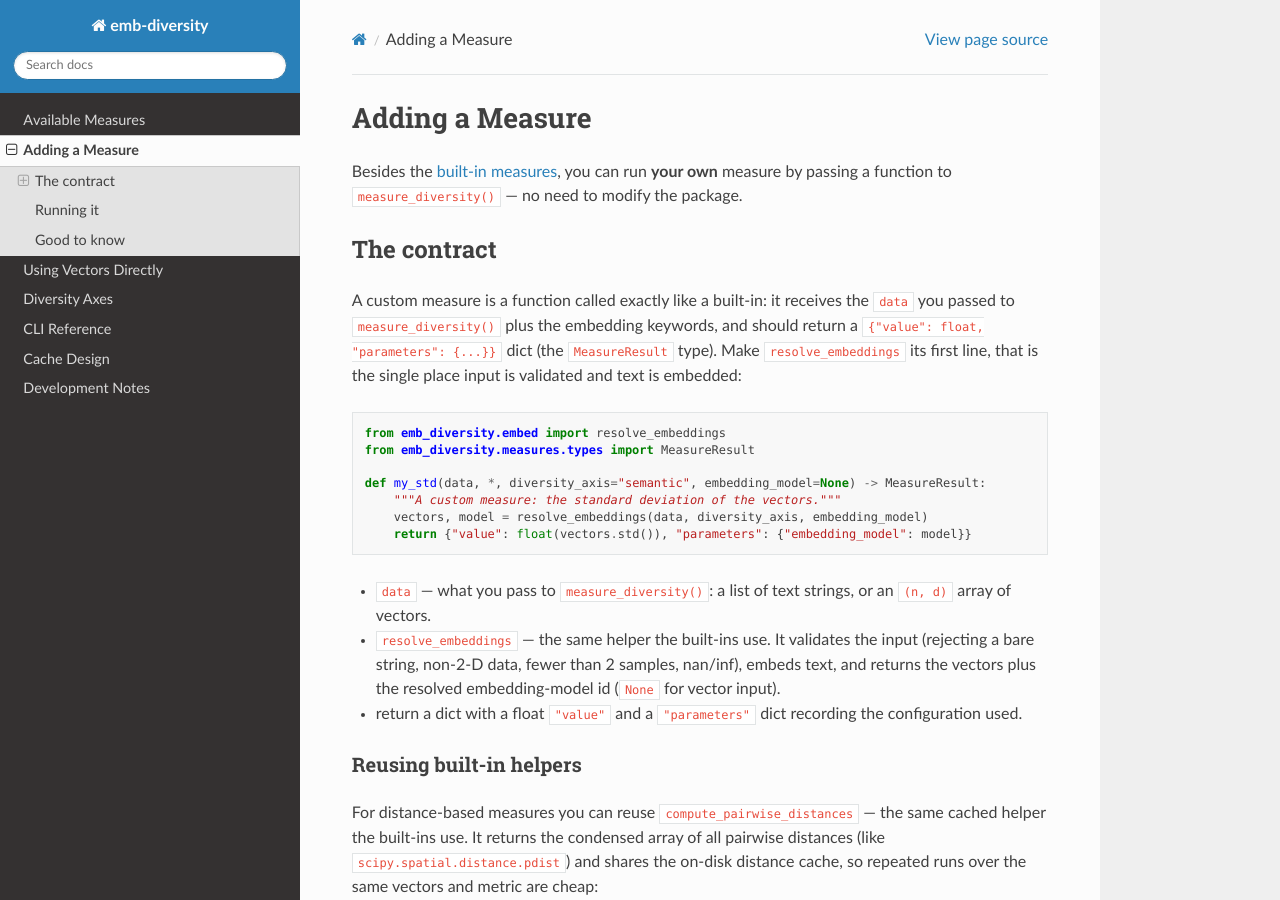
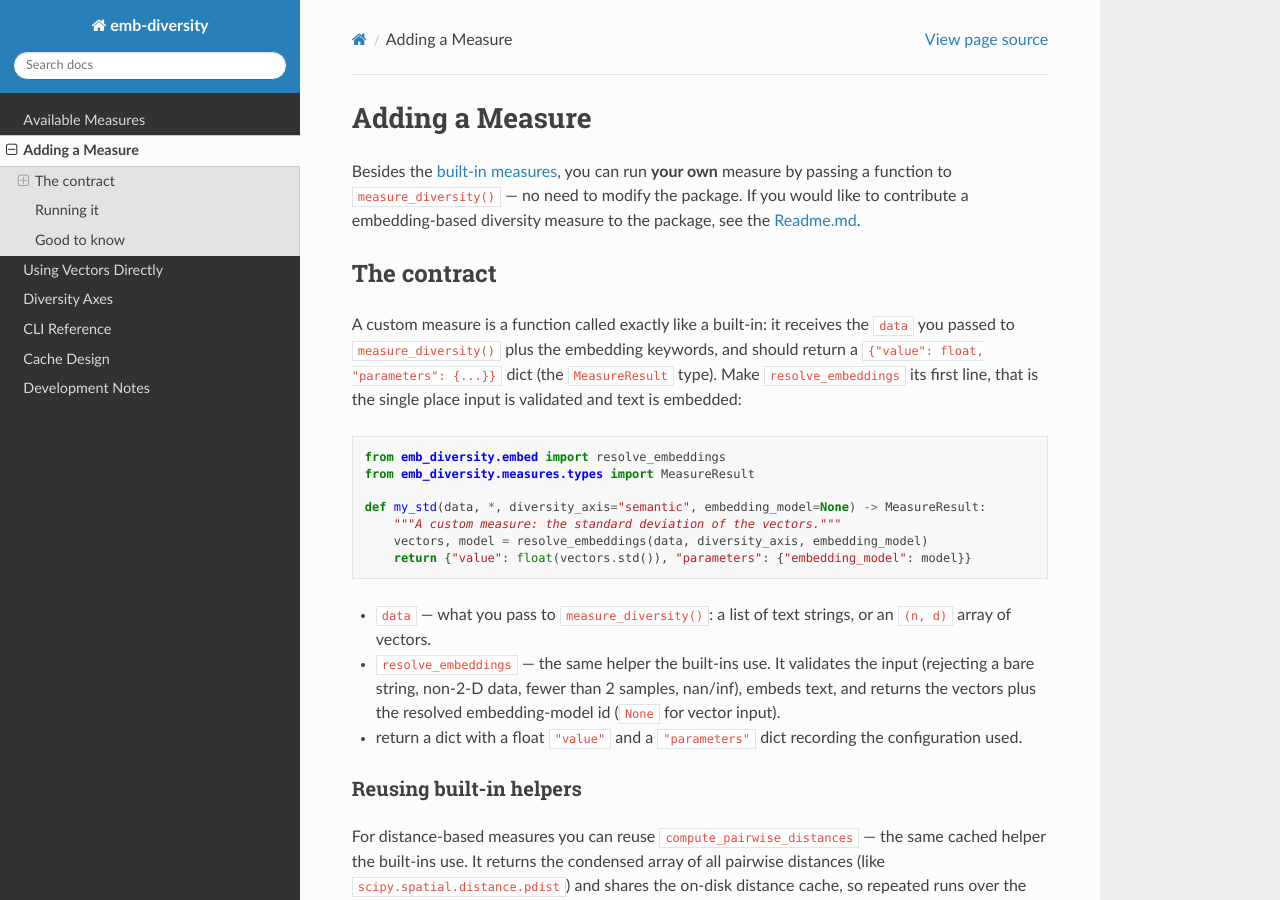
Before and after one commit to nlpsoc/emb-diversity, a Sphinx documentation site: the page built from docs/source/user-guide/adding-a-measure.md, in a window 1280 px wide and 900 px high. Built offline with Sphinx 7.4.7 and the Read the Docs theme 3.1.0, drawn with Linux system fonts in a browser that asks for light colours; pages that are not in the unit, such as notebooks, are missing from menus.

Commit message:
- pointer to readme

```diff
--- a/docs/source/user-guide/adding-a-measure.md
+++ b/docs/source/user-guide/adding-a-measure.md
@@ -2,6 +2,8 @@
 
 Besides the [built-in measures](measures.md), you can run **your own** measure by
 passing a function to `measure_diversity()` — no need to modify the package.
+If you would like to contribute a embedding-based diversity measure to the package,
+see the [Readme.md](https://github.com/nlpsoc/Diversity-Measurement).
 
 ## The contract
 
```
